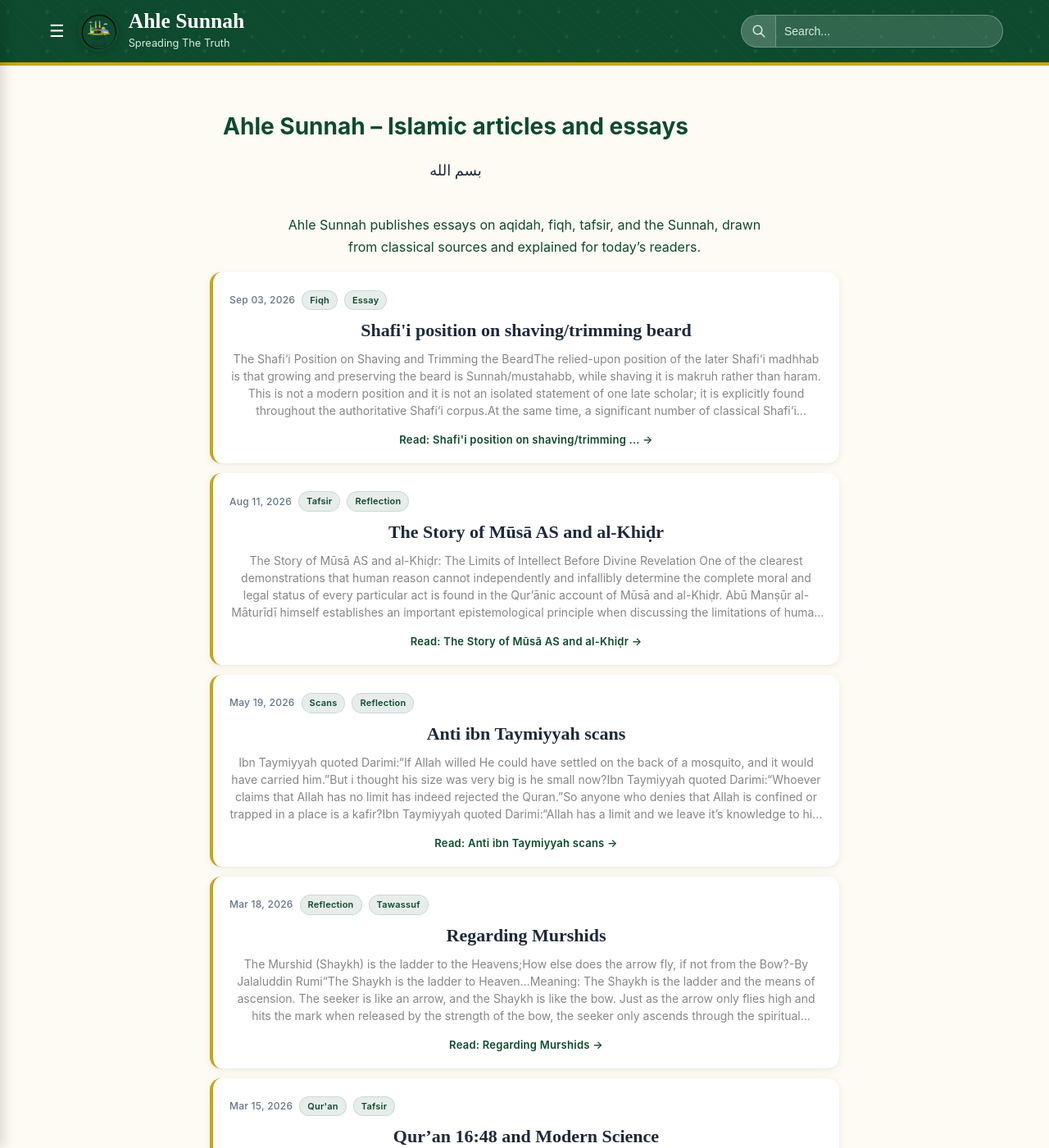
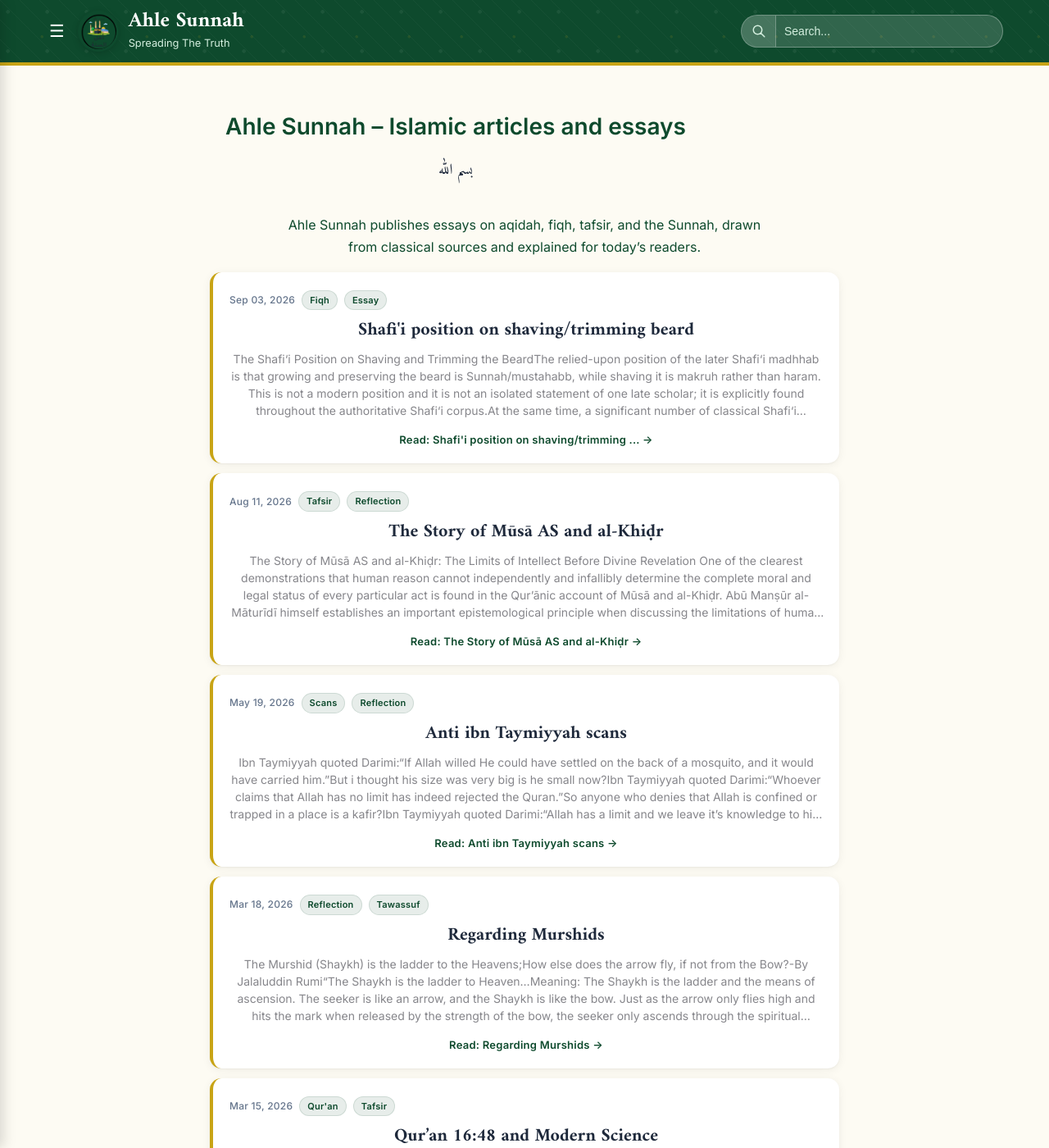
Before and after one commit to Fali17/ahlesunnah, a Jekyll site: the page built from index.html, in a window 1280 px wide and 1400 px high. Shown: the whole window at 82% size. Built offline with Jekyll 4.4.1, drawn with Linux system fonts in a browser that asks for light colours; the list of posts is cut into pages by our own code.

Commit message:
Update default.html

```diff
--- a/_layouts/default.html
+++ b/_layouts/default.html
@@ -4,18 +4,30 @@
   <meta name="google-site-verification" content="6CREPysKv3kkylfCXyiStzCV1tmpTPGkuTn0bO0rxQA" />
   <meta charset="utf-8">
   <meta name="viewport" content="width=device-width, initial-scale=1">
+
   <title>{% if page.title %}{{ page.title }}{% else %}{{ site.title }}{% endif %}</title>
   <meta name="description" content="{{ page.description | default: page.excerpt | default: site.description | strip_html | truncate: 155 }}">
- <link rel="stylesheet" href="{{ 'assets/css/main.css' | relative_url }}?v={{ site.time | date: '%s' }}">
-  <link rel="stylesheet" href="{{ site.baseurl }}/assets/css/main.css">
-<link rel="canonical" href="{{ page.url | absolute_url }}">
-  <link rel="canonical" href="{{ page.url | replace:'index.html','' | absolute_url }}" />
+
+  <!-- One canonical only -->
+  <link rel="canonical" href="{{ page.url | replace:'index.html','' | absolute_url }}">
+
+  <!-- Open Graph -->
   <meta property="og:title" content="{% if page.title %}{{ page.title }}{% else %}{{ site.title }}{% endif %}">
   <meta property="og:description" content="{{ page.description | default: site.description | strip_html | truncate: 155 }}">
   <meta property="og:url" content="{{ page.url | absolute_url }}">
   <meta property="og:type" content="website">
   <meta property="og:image" content="{{ '/assets/logo.png' | absolute_url }}">
   <meta name="twitter:card" content="summary">
+
+  <!-- Fonts (optional — skip this block if you prefer system fonts only) -->
+  <link rel="preconnect" href="https://fonts.googleapis.com">
+  <link rel="preconnect" href="https://fonts.gstatic.com" crossorigin>
+  <link href="https://fonts.googleapis.com/css2?family=Amiri:wght@400;700&family=Inter:wght@400;500;600&display=swap" rel="stylesheet">
+
+  <!-- ONE stylesheet only -->
+  <link rel="stylesheet" href="{{ 'assets/css/main.css' | relative_url }}?v=2">
+
+  <!-- your existing <style>...</style> for search/header can stay here -->
   <style>
   /* Report abuse button */
   .report-abuse-btn {
```
Lines whose indentation alone changed are shown as unchanged.
